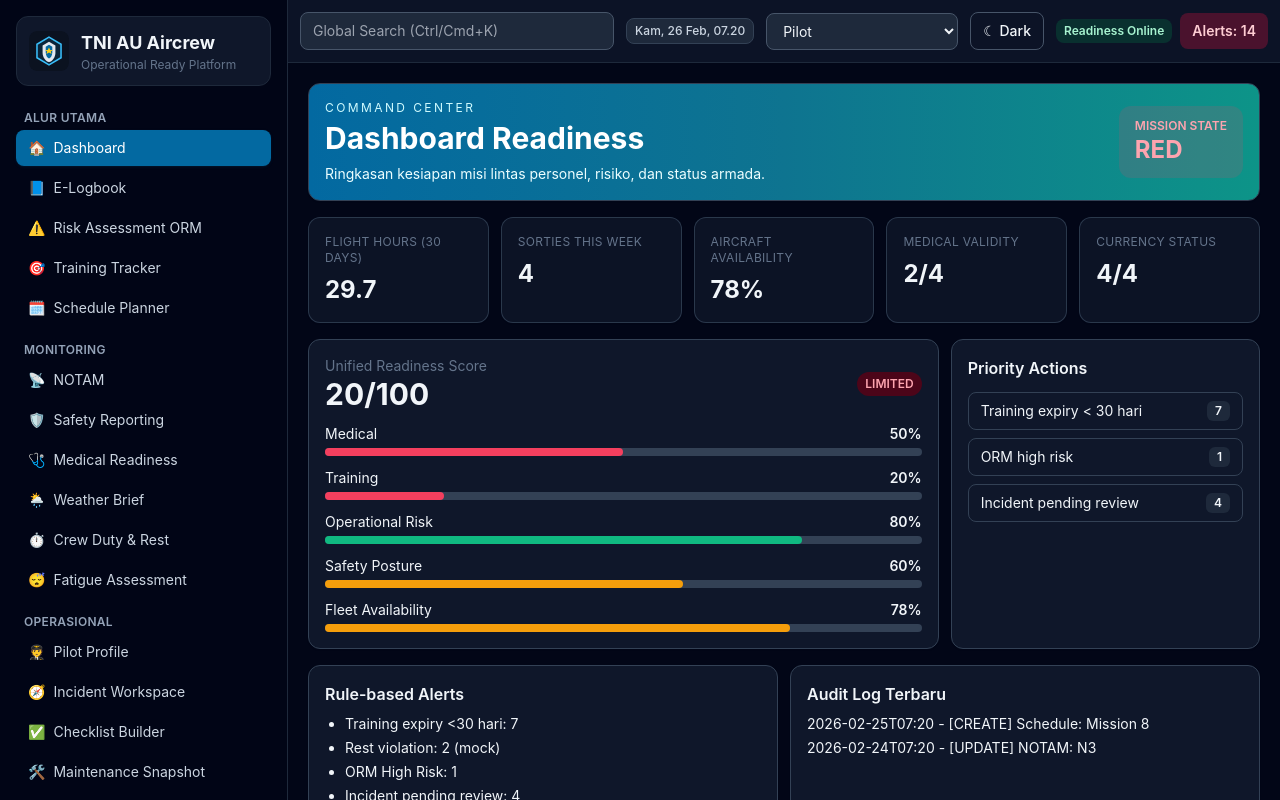
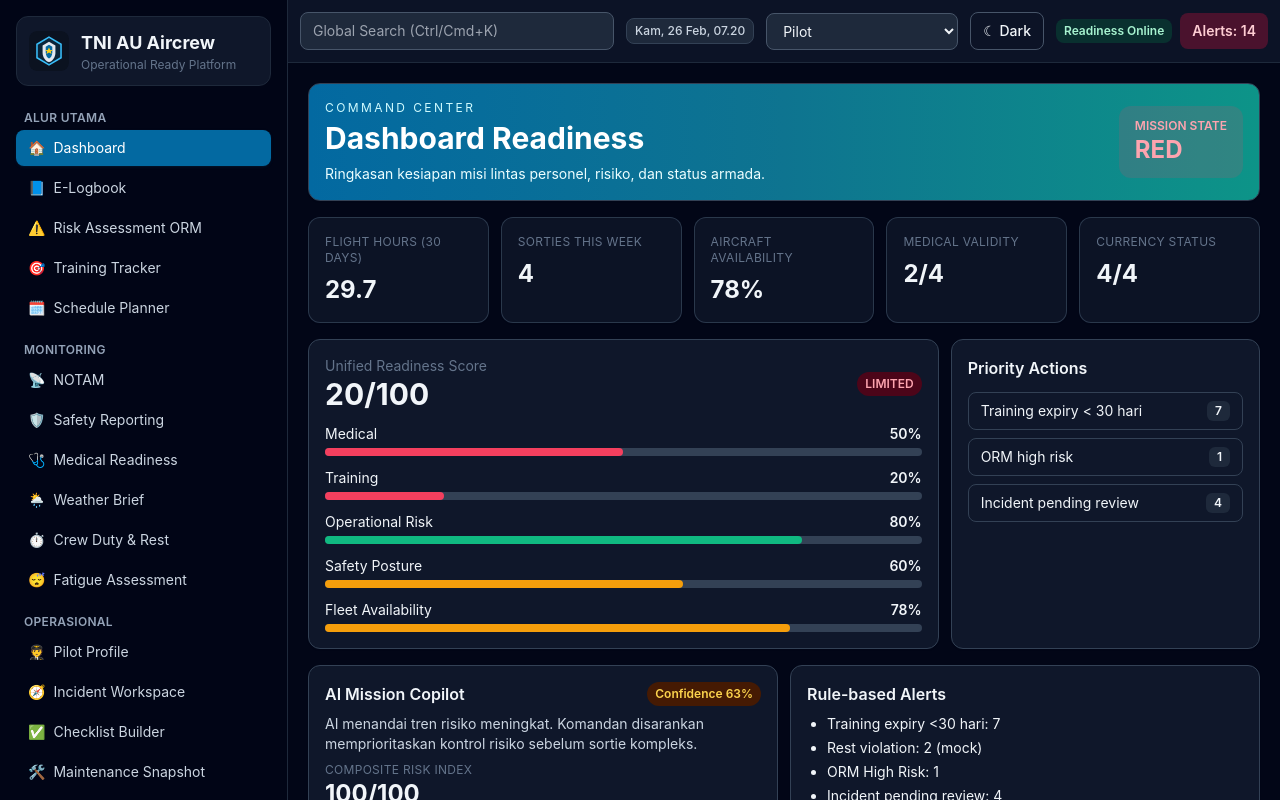
Before and after one commit to sobri3195/tni-au-aircrew-platform, a React (Vite) app: page /login in a window 1280 px wide. Both pictures are taken after a click on the button "Enter Platform". Shown: the top 800 px of the page. Built offline with nearby package versions, Linux system fonts and the light colour scheme.

Commit message:
feat: tambah AI copilot untuk dashboard dan workflow

```diff
--- a/src/pages/DashboardPage.tsx
+++ b/src/pages/DashboardPage.tsx
@@ -63,6 +63,50 @@ export const DashboardPage = () => {
   ];
 
   const missionState = statusTone(readinessScore);
+
+  const aiCopilot = useMemo(() => {
+    const unackedNotam = state.notams.filter((notam) => !notam.acknowledged).length;
+    const highRiskOrm = state.orm.filter((item) => item.riskLevel === 'High').length;
+    const expiringTrainings = state.trainings.filter((item) => daysUntil(item.expiryDate) < 30).length;
+    const nightSorties7d = state.logbook.filter(
+      (entry) => entry.dayNight === 'Night' && Date.now() - new Date(entry.date).getTime() <= 1000 * 60 * 60 * 24 * 7
+    ).length;
+
+    const riskIndex = Math.min(100, highRiskOrm * 20 + expiringTrainings * 7 + unackedNotam * 5 + nightSorties7d * 2);
+    const confidence = Math.max(62, 96 - Math.floor(riskIndex / 3));
+
+    const recommendations = [
+      {
+        label: `Acknowledge ${unackedNotam} NOTAM prioritas sebelum briefing berikutnya`,
+        active: unackedNotam > 0,
+        action: () => navigate('/notam')
+      },
+      {
+        label: `Review ${highRiskOrm} ORM high-risk dengan mitigation checklist AI`,
+        active: highRiskOrm > 0,
+        action: () => navigate('/orm')
+      },
+      {
+        label: `Lock slot training untuk ${expiringTrainings} item yang hampir kedaluwarsa`,
+        active: expiringTrainings > 0,
+        action: () => navigate('/training')
+      }
+    ].filter((item) => item.active);
+
+    const narrative =
+      riskIndex >= 70
+        ? 'AI menandai tren risiko meningkat. Komandan disarankan memprioritaskan kontrol risiko sebelum sortie kompleks.'
+        : riskIndex >= 45
+          ? 'AI mendeteksi risiko moderat dengan bottleneck pada compliance dan NOTAM acknowledgment.'
+          : 'AI menilai posture stabil. Fokuskan optimasi pada efisiensi briefing dan readiness training.';
+
+    return {
+      riskIndex,
+      confidence,
+      narrative,
+      recommendations
+    };
+  }, [state.notams, state.orm, state.trainings, state.logbook, navigate]);
 
   return (
     <section className="space-y-4">
@@ -134,6 +178,27 @@ export const DashboardPage = () => {
 
       <div className="grid gap-3 md:grid-cols-2">
         <div className="card">
+          <div className="mb-2 flex items-center justify-between">
+            <h3 className="font-semibold">AI Mission Copilot</h3>
+            <Badge label={`Confidence ${aiCopilot.confidence}%`} tone={aiCopilot.confidence >= 80 ? 'green' : 'yellow'} />
+          </div>
+          <p className="text-sm text-slate-600 dark:text-slate-300">{aiCopilot.narrative}</p>
+          <p className="mt-2 text-xs uppercase tracking-wide text-slate-500">Composite Risk Index</p>
+          <p className="text-2xl font-bold">{aiCopilot.riskIndex}/100</p>
+          <div className="mt-3 space-y-2">
+            {aiCopilot.recommendations.map((item) => (
+              <button
+                key={item.label}
+                className="flex w-full items-center justify-between rounded-lg border border-slate-200 px-3 py-2 text-left text-sm hover:border-sky-500 hover:bg-sky-50 dark:border-slate-700 dark:hover:bg-slate-800"
+                onClick={item.action}
+              >
+                <span>{item.label}</span>
+                <span className="text-xs font-semibold text-sky-700 dark:text-sky-300">Eksekusi</span>
+              </button>
+            ))}
+          </div>
+        </div>
+        <div className="card">
           <h3 className="mb-2 font-semibold">Rule-based Alerts</h3>
           <ul className="list-disc space-y-1 pl-5 text-sm">
             <li>Training expiry &lt;30 hari: {state.trainings.filter((t) => daysUntil(t.expiryDate) < 30).length}</li>
--- a/src/pages/GenericFeaturePage.tsx
+++ b/src/pages/GenericFeaturePage.tsx
@@ -72,6 +72,39 @@ export const GenericFeaturePage = ({ title, description }: { title: string; desc
     if (filter === 'done') return tasks.filter((task) => task.done);
     return tasks;
   }, [filter, tasks]);
+
+  const aiInsight = useMemo(() => {
+    const openTasks = tasks.filter((task) => !task.done);
+    const owners = new Set(openTasks.map((task) => task.owner));
+    const confidence = Math.max(65, 95 - openTasks.length * 3 - owners.size * 2);
+
+    const recommendations: { text: string; owner: string }[] = [];
+
+    if (openTasks.length >= 4) {
+      recommendations.push({ text: 'Bagi task terbuka menjadi 2 sprint eksekusi agar SLA tidak meleset', owner: 'Ops Officer' });
+    }
+
+    if (!openTasks.some((task) => /review|validasi|approval/i.test(task.text))) {
+      recommendations.push({ text: 'Tambahkan checkpoint validasi komandan sebelum status mission-ready', owner: 'Ops Officer' });
+    }
+
+    if (!openTasks.some((task) => /risk|risiko|mitigasi/i.test(task.text))) {
+      recommendations.push({ text: 'Masukkan task mitigasi risiko untuk mencegah blind spot operasional', owner: 'Flight Safety Officer' });
+    }
+
+    if (recommendations.length < 2) {
+      recommendations.push({ text: 'Rangkum lesson learned 1 paragraf dan publish ke knowledge hub', owner: 'Pilot' });
+    }
+
+    const narrative =
+      progress >= 80
+        ? 'AI menilai workflow hampir siap eksekusi. Fokuskan quality gate akhir untuk memastikan compliance.'
+        : progress >= 50
+          ? 'AI mendeteksi progres moderat. Bottleneck terbesar ada pada task lintas owner.'
+          : 'AI memberi sinyal beban kerja masih tinggi. Prioritaskan tugas berdampak misi terlebih dahulu.';
+
+    return { confidence, recommendations: recommendations.slice(0, 3), narrative };
+  }, [progress, tasks]);
 
   const saveTasks = (next: ChecklistItem[]) => {
     setTasks(next);
@@ -208,6 +241,36 @@ export const GenericFeaturePage = ({ title, description }: { title: string; desc
           </button>
         </div>
       </div>
+
+      <div className="card">
+        <div className="mb-2 flex items-center justify-between gap-2">
+          <h3 className="font-semibold">AI Workflow Optimizer</h3>
+          <Badge label={`Confidence ${aiInsight.confidence}%`} tone={aiInsight.confidence >= 80 ? 'green' : 'yellow'} />
+        </div>
+        <p className="text-sm text-slate-600 dark:text-slate-300">{aiInsight.narrative}</p>
+        <div className="mt-3 space-y-2">
+          {aiInsight.recommendations.map((recommendation) => (
+            <div key={recommendation.text} className="rounded-lg border border-slate-200 p-3 text-sm dark:border-slate-700">
+              <p>{recommendation.text}</p>
+              <p className="mt-1 text-xs text-slate-500">Owner disarankan: {recommendation.owner}</p>
+            </div>
+          ))}
+        </div>
+        <button
+          className="mt-3 w-full rounded-lg bg-emerald-600 px-3 py-2 text-sm font-semibold text-white hover:bg-emerald-700"
+          onClick={() => {
+            const aiGenerated = aiInsight.recommendations.map((item, index) => ({
+              id: `ai-${Date.now()}-${index}`,
+              text: `[AI] ${item.text}`,
+              owner: item.owner,
+              done: false
+            }));
+            saveTasks([...aiGenerated, ...tasks]);
+          }}
+        >
+          Generate Task Otomatis dari AI
+        </button>
+      </div>
     </section>
   );
 };
```
